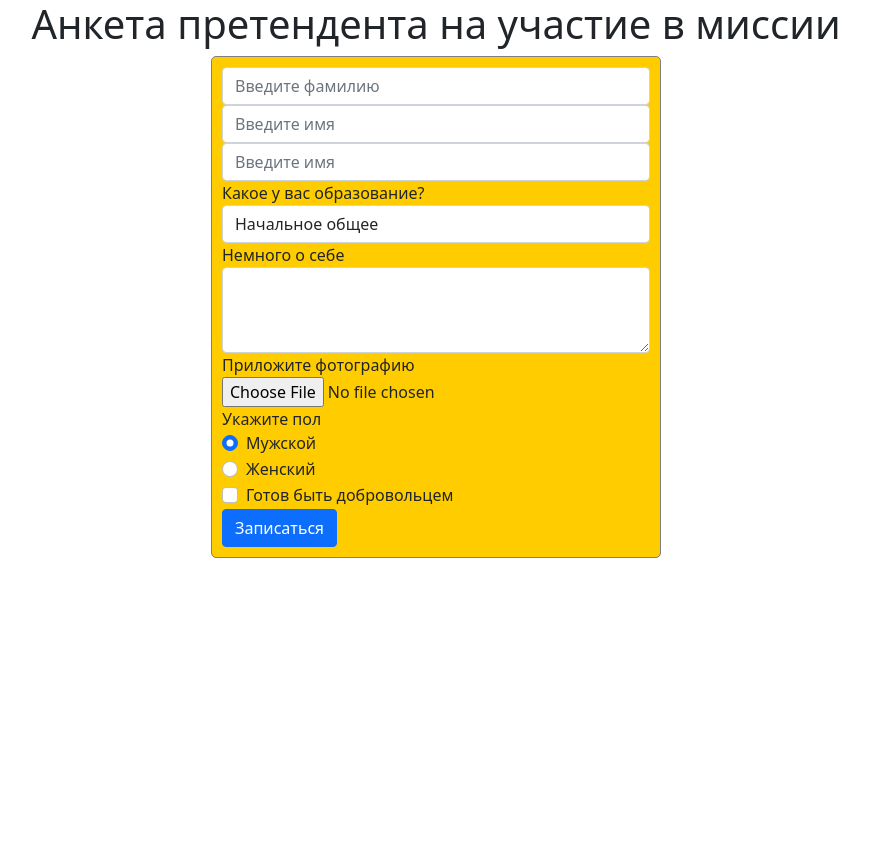
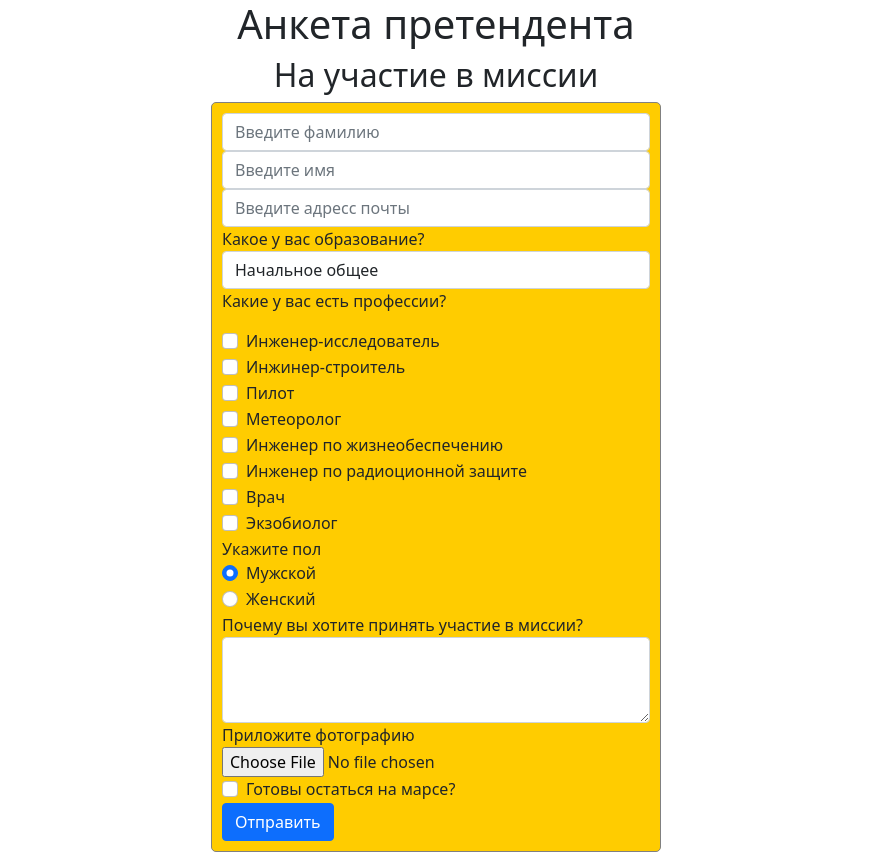
Before and after one commit to Nikiton-prog/server, a Flask app: page /astronaut_selection in a window 1280 px wide. Shown: the whole page, without its empty margins (204-1073 px from the left). Before the commit the page ends 558 px from the top, so only its background shows below. Run offline with Flask 3, Linux system fonts and the light colour scheme.

Commit message:
Задача 5 08.02

```diff
--- a/static/css/style.css
+++ b/static/css/style.css
@@ -10,3 +10,6 @@ form.login_form {
 h1 {
     text-align: center
 }
+h2 {
+    text-align: center
+}
--- a/templates/index2.html
+++ b/templates/index2.html
@@ -11,14 +11,15 @@
     <title>Пример формы</title>
   </head>
   <body>
-    <h1>Анкета претендента на участие в миссии</h1>
+    <h1>Анкета претендента</h1>
+    <h2>На участие в миссии</h2>
     <div>
         <form class="login_form" method="post">
             <input type="text" class="form-control" id="surname" aria-describedby="emailHelp" placeholder="Введите фамилию" name="surname">
             <input type="text" class="form-control" id="name" placeholder="Введите имя" name="name">
-            <input type="email" class="form-control" id="email" placeholder="Введите имя" name="email">
+            <input type="email" class="form-control" id="email" placeholder="Введите адресс почты" name="email">
             <div class="form-group">
-                <label for="classSelect">Какое у вас образование?</label>
+                <label for="EducationSelect">Какое у вас образование?</label>
                 <select class="form-control" id="EducationSelect" name="class">
                   <option>Начальное общее</option>
                   <option>Основное общее</option>
@@ -27,13 +28,38 @@
                   <option>Высшее</option>
                 </select>
              </div>
-            <div class="form-group">
-                <label for="about">Немного о себе</label>
-                <textarea class="form-control" id="about" rows="3" name="about"></textarea>
+            <p>Какие у вас есть профессии?</p>
+            <div class="form-group form-check">
+                <input type="checkbox" class="form-check-input" id="1" name="accept">
+                <label class="form-check-label" for="1">Инженер-исследователь</label>
             </div>
-            <div class="form-group">
-                <label for="photo">Приложите фотографию</label>
-                <input type="file" class="form-control-file" id="photo" name="file">
+            <div class="form-group form-check">
+                <input type="checkbox" class="form-check-input" id="2" name="accept">
+                <label class="form-check-label" for="2">Инжинер-строитель</label>
+            </div>
+            <div class="form-group form-check">
+                <input type="checkbox" class="form-check-input" id="3" name="accept">
+                <label class="form-check-label" for="3">Пилот</label>
+            </div>
+            <div class="form-group form-check">
+                <input type="checkbox" class="form-check-input" id="4" name="accept">
+                <label class="form-check-label" for="4">Метеоролог</label>
+            </div>
+            <div class="form-group form-check">
+                <input type="checkbox" class="form-check-input" id="5" name="accept">
+                <label class="form-check-label" for="5">Инженер по жизнеобеспечению</label>
+            </div>
+            <div class="form-group form-check">
+                <input type="checkbox" class="form-check-input" id="6" name="accept">
+                <label class="form-check-label" for="6">Инженер по радиоционной защите</label>
+            </div>
+            <div class="form-group form-check">
+                <input type="checkbox" class="form-check-input" id="7" name="accept">
+                <label class="form-check-label" for="7">Врач</label>
+            </div>
+            <div class="form-group form-check">
+                <input type="checkbox" class="form-check-input" id="8" name="accept">
+                <label class="form-check-label" for="8">Экзобиолог</label>
             </div>
             <div class="form-group">
                 <label for="form-check">Укажите пол</label>
@@ -50,11 +76,20 @@
                   </label>
                 </div>
             </div>
+            <div class="form-group">
+                <label for="about">Почему вы хотите принять участие в миссии?</label>
+                <textarea class="form-control" id="about" rows="3" name="about"></textarea>
+            </div>
+            <div class="form-group">
+                <label for="photo">Приложите фотографию</label>
+                <input type="file" class="form-control-file" id="photo" name="file">
+            </div>
+
             <div class="form-group form-check">
                 <input type="checkbox" class="form-check-input" id="acceptRules" name="accept">
-                <label class="form-check-label" for="acceptRules">Готов быть добровольцем</label>
+                <label class="form-check-label" for="acceptRules">Готовы остаться на марсе?</label>
             </div>
-            <button type="submit" class="btn btn-primary">Записаться</button>
+            <button type="submit" class="btn btn-primary">Отправить</button>
         </form>
     </div>
   </body>
```
